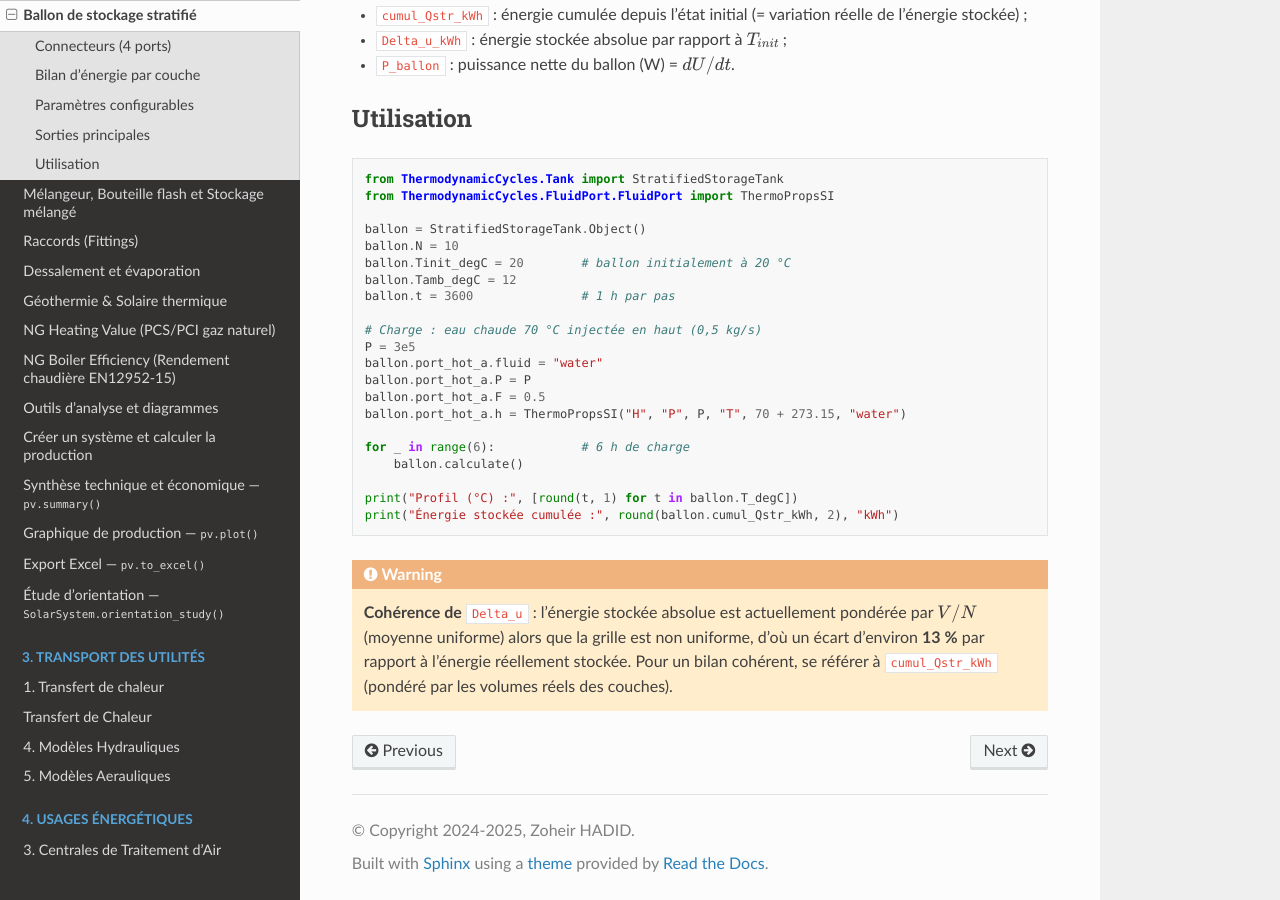
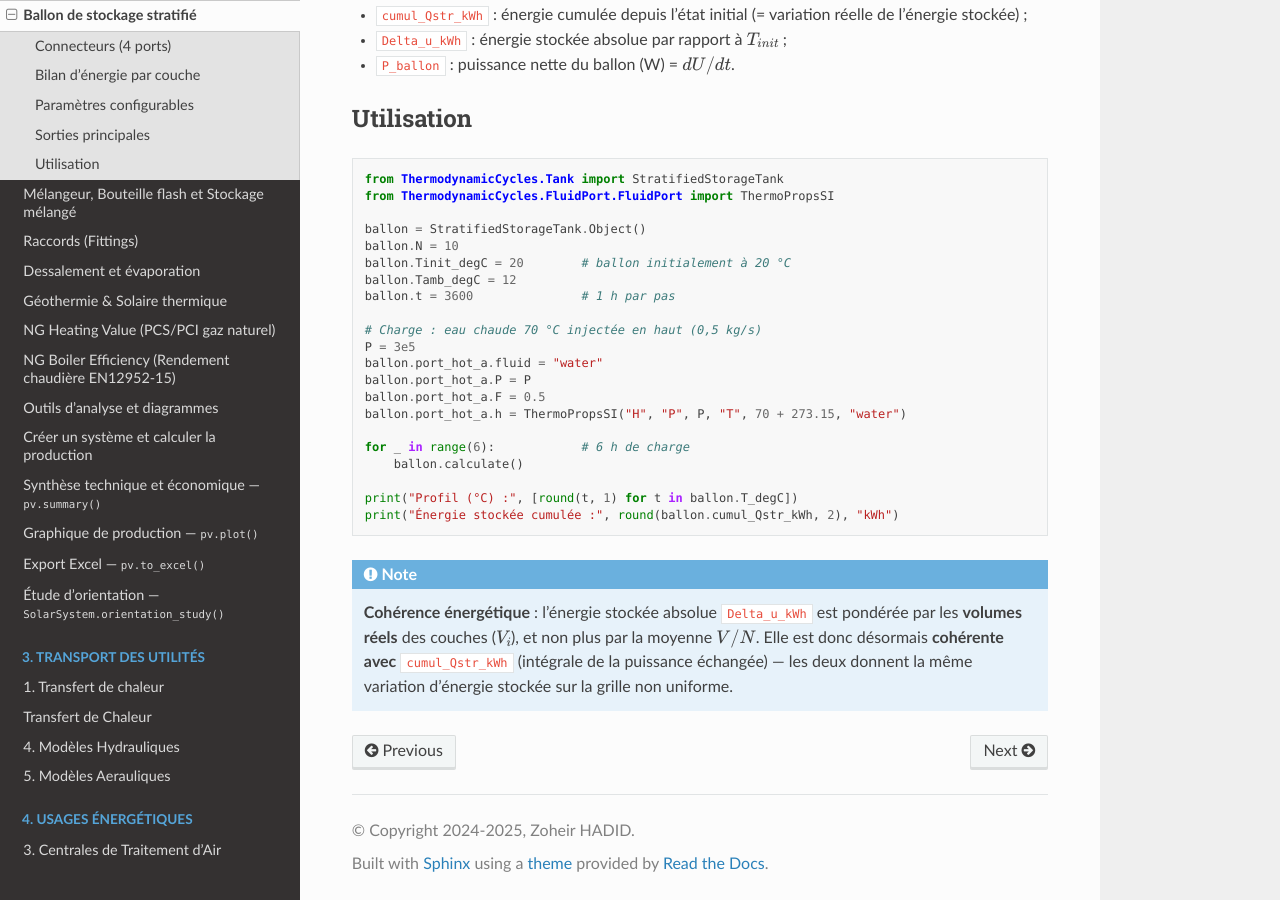
Before and after one commit to ZoheirHADID/EnergySystemModels-fr, a Sphinx documentation site: the page built from docs/source/002-thermodynamic_cycles/ballon_stratifie.rst, in a window 1280 px wide and 900 px high, scrolled down 1653 px. Built offline with Sphinx 7.4.7 and the Read the Docs theme 3.1.0, drawn with Linux system fonts in a browser that asks for light colours.

Commit message:
2026-07-25-008

```diff
--- a/docs/source/002-thermodynamic_cycles/ballon_stratifie.rst
+++ b/docs/source/002-thermodynamic_cycles/ballon_stratifie.rst
@@ -134,9 +134,9 @@ Utilisation
     print("Profil (°C) :", [round(t, 1) for t in ballon.T_degC])
     print("Énergie stockée cumulée :", round(ballon.cumul_Qstr_kWh, 2), "kWh")
 
-.. warning::
-   **Cohérence de** ``Delta_u`` : l'énergie stockée absolue est actuellement
-   pondérée par :math:`V/N` (moyenne uniforme) alors que la grille est non
-   uniforme, d'où un écart d'environ **13 %** par rapport à l'énergie réellement
-   stockée. Pour un bilan cohérent, se référer à ``cumul_Qstr_kWh`` (pondéré par
-   les volumes réels des couches).
+.. note::
+   **Cohérence énergétique** : l'énergie stockée absolue ``Delta_u_kWh`` est
+   pondérée par les **volumes réels** des couches (:math:`V_i`), et non plus par
+   la moyenne :math:`V/N`. Elle est donc désormais **cohérente avec**
+   ``cumul_Qstr_kWh`` (intégrale de la puissance échangée) — les deux donnent la
+   même variation d'énergie stockée sur la grille non uniforme.
```
